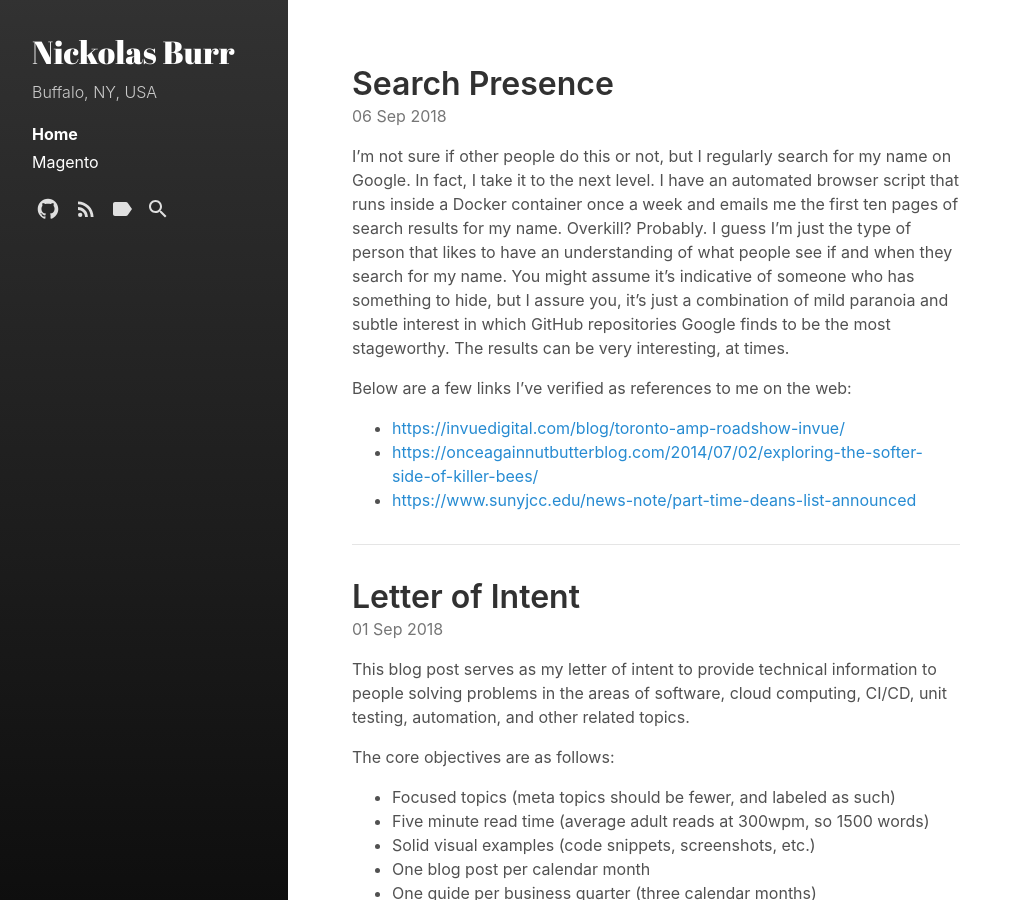
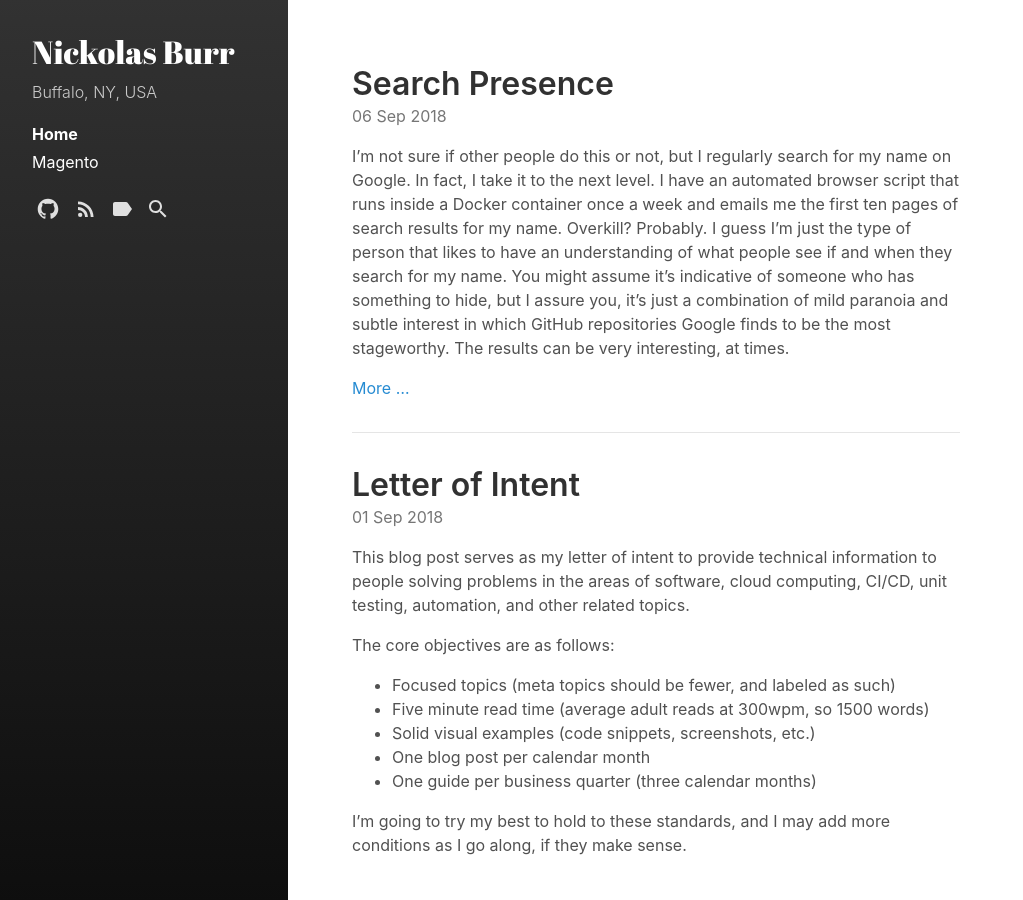
Before and after one commit to nickolasburr/blog, a Jekyll site: the page built from index.html, in a window 1280 px wide. Shown: the whole page, without its empty margins (0-1023 px from the left). Built offline with Jekyll 4.4.1, drawn with Linux system fonts in a browser that asks for light colours; the list of posts is cut into pages by our own code.

Commit message:
Fix link text wrap, set excerpt end in Search Presense post

```diff
--- a/_posts/2018-09-06-search-presence.md
+++ b/_posts/2018-09-06-search-presence.md
@@ -17,6 +17,8 @@ I assure you, it's just a combination of mild paranoia and subtle
 interest in which GitHub repositories Google finds to be the most
 stageworthy. The results can be very interesting, at times.
 
+<!--more-->
+
 Below are a few links I've verified as references to me on the web:
 
 + [https://invuedigital.com/blog/toronto-amp-roadshow-invue/](https://invuedigital.com/blog/toronto-amp-roadshow-invue/)
--- a/_sass/hydeout/_base.scss
+++ b/_sass/hydeout/_base.scss
@@ -35,6 +35,7 @@ main, article, section { display: block; }
 a {
   color: $link-color;
   text-decoration: none;
+  word-wrap: break-word;
 
   // `:focus` is linked to `:hover` for basic accessibility
   &:hover,
```
